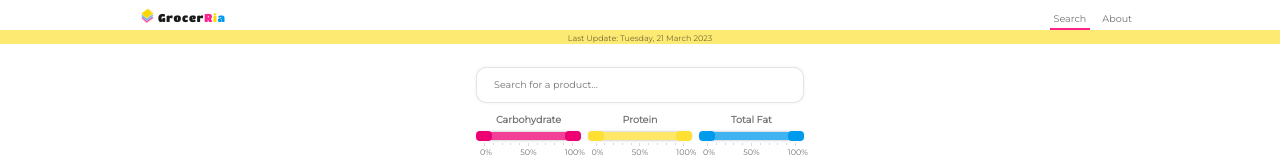
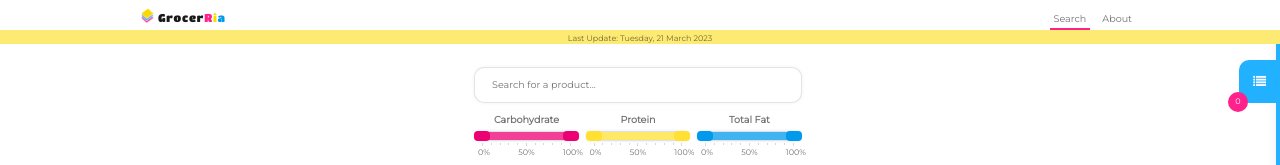
Before and after one commit to Pyjamees/grocerria-frontend, a React (Create React App) app: page / in a window 1280 px wide. Shown: the top 165 px of the page. Built offline with nearby package versions, Linux system fonts and the light colour scheme; no server answers.

Commit message:
back commit

```diff
--- a/src/components/Home.jsx
+++ b/src/components/Home.jsx
@@ -35,10 +35,10 @@ function Home() {
             <Search saveItemArray={saveItemArray} />
           </SavedItemArrayContext.Provider>
         </Container>
-        {/* <SidePanel
+        <SidePanel
           savedItemArray={savedItemArray}
           savedItemsCount={savedItemsCount}
-        /> */}
+        />
       </div>
     </div>
   );
```
